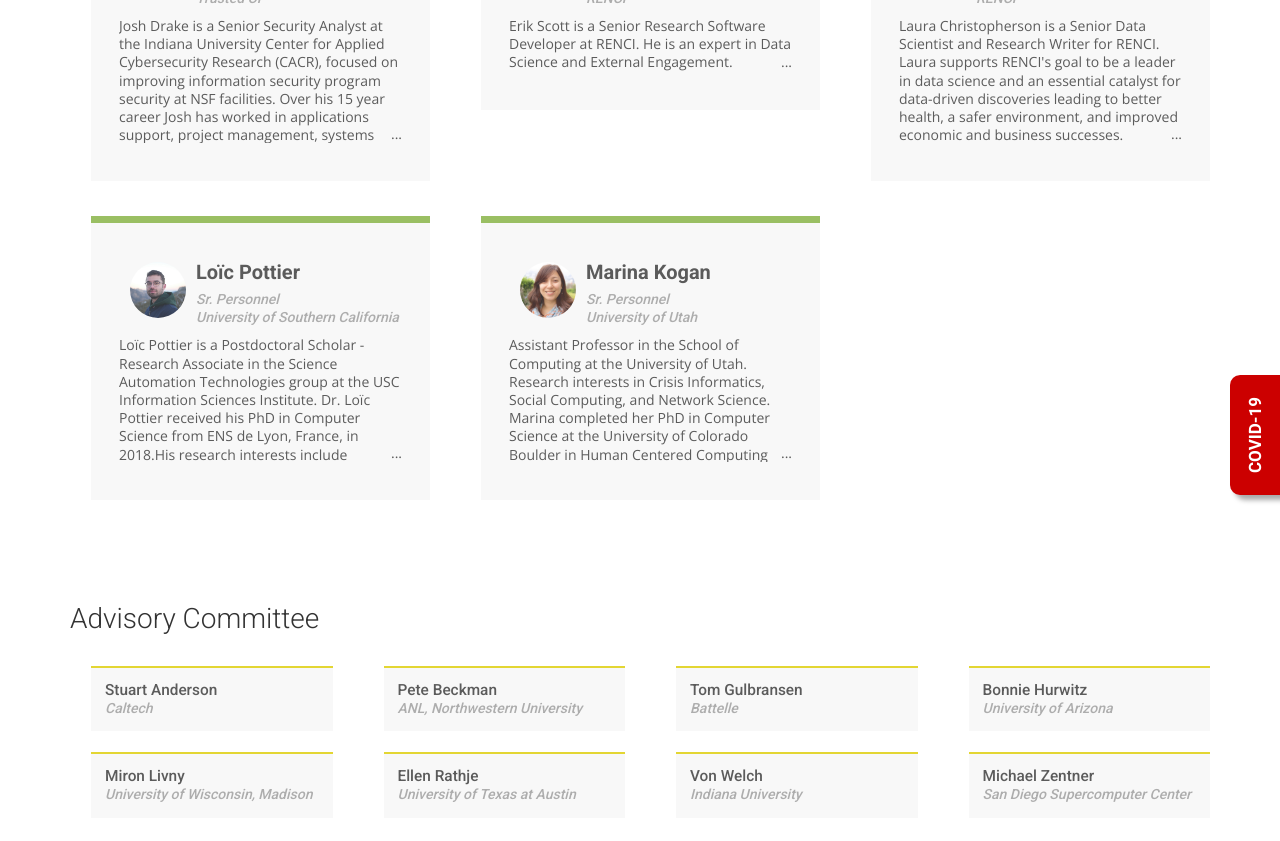
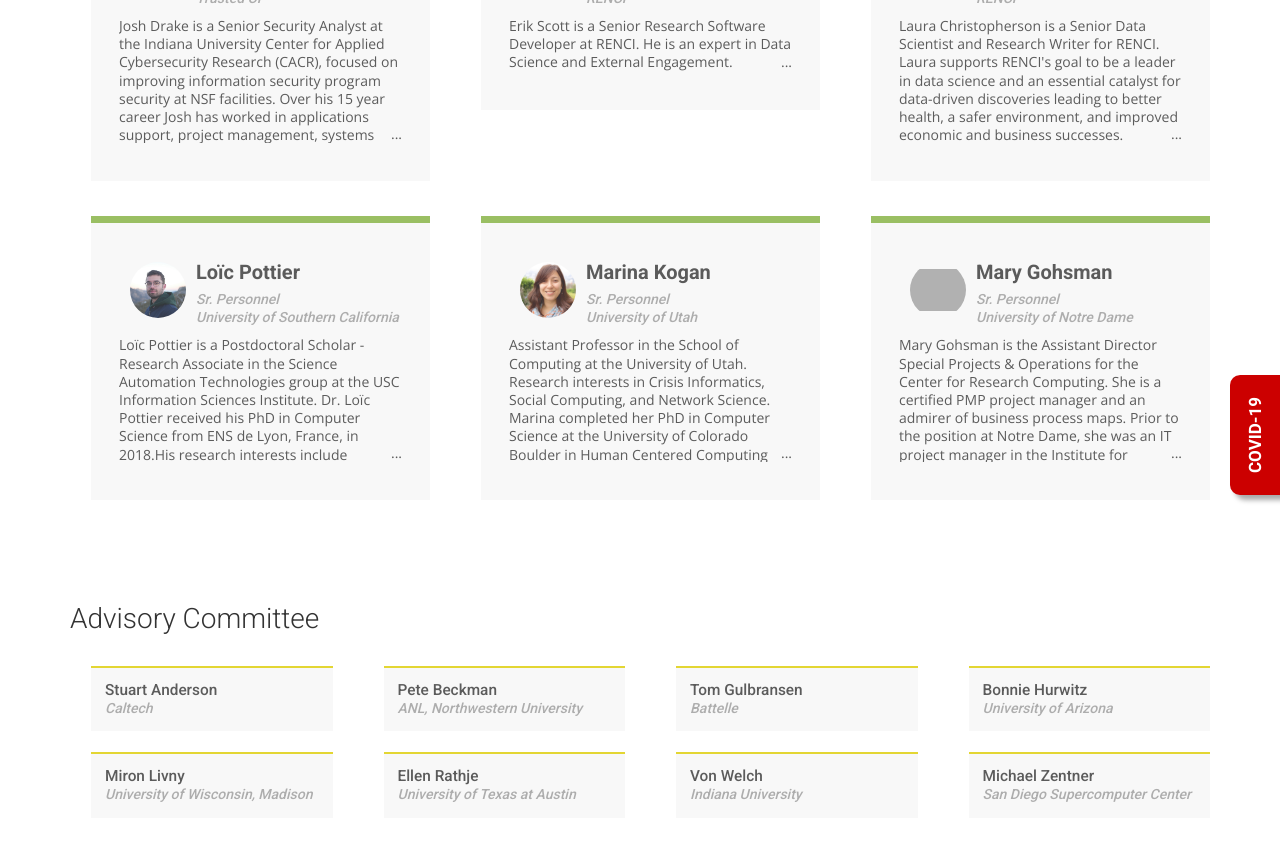
Before and after one commit to cicoe/cicoe.github.io, a Jekyll site: the page built from people.html, in a window 1280 px wide and 900 px high, scrolled down 2289 px. Shown: the top 841 px of the window. Built offline with Jekyll 4.4.1, drawn with Linux system fonts in a browser that asks for light colours; nearby versions of some CDN libraries; some web fonts are replaced; grey boxes are pictures that could not be loaded.

Commit message:
adding mary to list of personnel

```diff
--- a/_data/participants.yml
+++ b/_data/participants.yml
@@ -137,3 +137,10 @@
   role: "Sr. Personnel"
   institution: "University of Utah"
   description: "Assistant Professor in the School of Computing at the University of Utah. Research interests in Crisis Informatics, Social Computing, and Network Science. Marina completed her PhD in Computer Science at the University of Colorado Boulder in Human Centered Computing under the advisement of Professor Leysia Palen. Then spent a year and a half as an Assistant Professor of Computer Science at University of New Mexico."
+
+- name: "Mary Gohsman"
+  photo: "gohsman.jpg"
+  website: "https://crc.nd.edu/about/people/mary-gohsman/"
+  role: "Sr. Personnel"
+  institution: "University of Notre Dame"
+  description: "Mary Gohsman is the Assistant Director Special Projects & Operations for the Center for Research Computing. She is a certified PMP project manager and an admirer of business process maps. Prior to the position at Notre Dame, she was an IT project manager in the Institute for Informatics at the Washington University School of Medicine in St. Louis."
```
Also changed, not shown: 1 other file.
